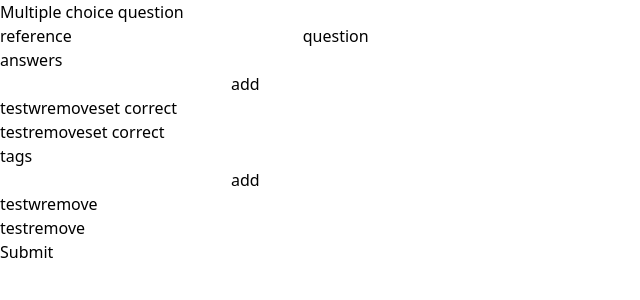
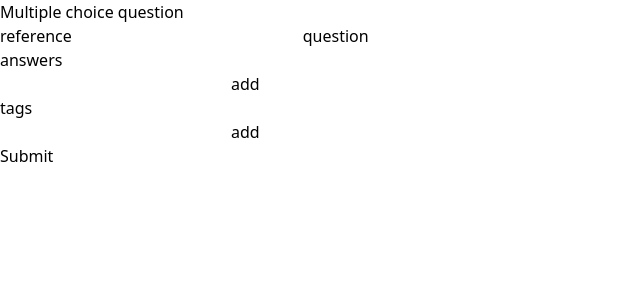
Before and after one commit to JorritScholten/OCAQuizApp, a React (Vite) app in the folder frontend/: page /question/m in a window 1280 px wide. Shown: the top 300 px of the page, without its empty margins (0-640 px from the left). Built offline with nearby package versions, Linux system fonts and the light colour scheme.

Commit message:
submitting form clears inputs

```diff
--- a/frontend/src/pages/question/multipleChoice/createMultipleChoice.jsx
+++ b/frontend/src/pages/question/multipleChoice/createMultipleChoice.jsx
@@ -4,10 +4,10 @@ import NewTagList from "./newTagList";
 
 export default function CreateMultipleChoice() {
   const [answersOBJ, setAnswers] = useState({
-    answer: "test",
-    answers: ["testw", "test"],
+    answer: "",
+    answers: [],
   });
-  const [tags, setTags] = useState(["testw", "test"]);
+  const [tags, setTags] = useState([]);
   const [question, setQuestion] = useState("");
   const [referenceToBook, setReferenceToBook] = useState("");
 
@@ -39,6 +39,14 @@ export default function CreateMultipleChoice() {
       redirect: "follow",
       referrerPolicy: "no-referrer",
       body: JSON.stringify(postBody),
+    }).then(() => {
+      setQuestion(""),
+        setReferenceToBook(""),
+        setTags([]),
+        setAnswers({
+          answer: "",
+          answers: [],
+        });
     });
   };
 
```
